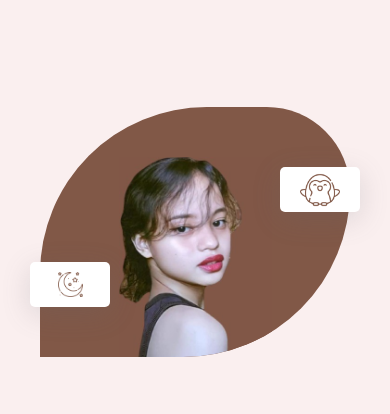
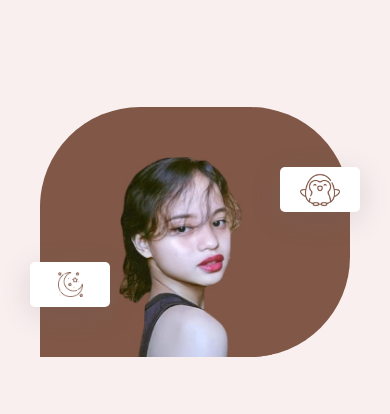
Before and after one commit to iuwin/monech, a plain HTML site: page index.html in a window 390 px wide. Shown: the part 56-470 px from the top of the page. Drawn offline with nearby package versions, Linux system fonts and the light colour scheme; a script that the page names is missing.

Commit message:
Update index.css

```diff
--- a/assets/css/index.css
+++ b/assets/css/index.css
@@ -305,6 +305,8 @@ h4 {
 
 @media (max-width: 500px) {
     .hero-image-wrapper {
+        border-top-left-radius: 100px !important;
+        border-bottom-right-radius: 100px !important;
         width: 310px !important;
     }
 
```
